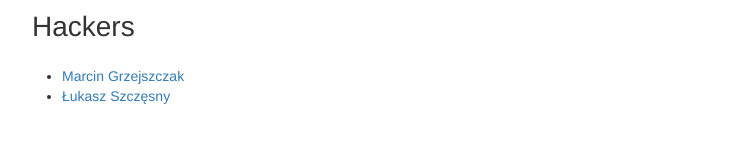
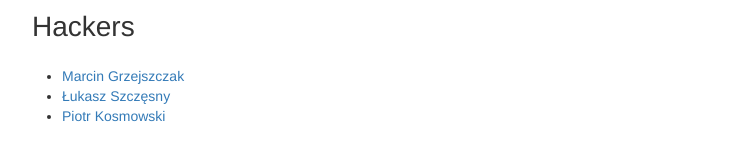
Before and after one commit to microhackathon-2015-03-juglodz/microhackathon-2015-03-juglodz.github.io, a Jekyll site: the page built from index.md, in a window 1280 px wide and 900 px high, scrolled down 2689 px. Shown: the part 729-890 px from the top of the window, without its empty margins (268-1011 px from the left). Built offline with Jekyll 4.4.1, drawn with Linux system fonts in a browser that asks for light colours; Markdown is read by kramdown in place of the engine named in the settings.

Commit message:
New attender: Piotr Kosmowski

```diff
--- a/_data/attendees.yml
+++ b/_data/attendees.yml
@@ -5,3 +5,6 @@
 
 - name: Łukasz Szczęsny
   github_username: wybczu
+
+- name: Piotr Kosmowski
+  github_username: kospiotr
```
